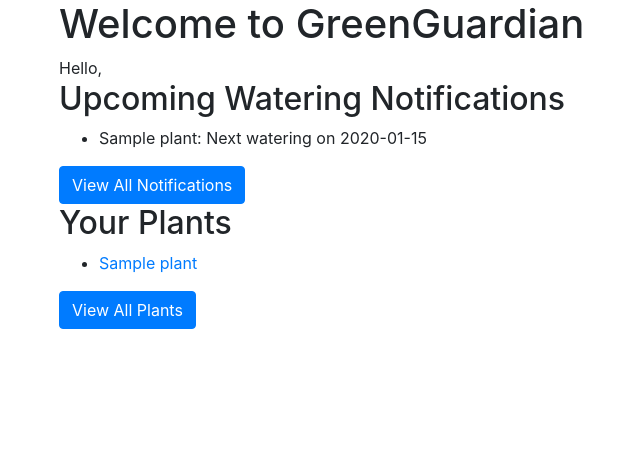
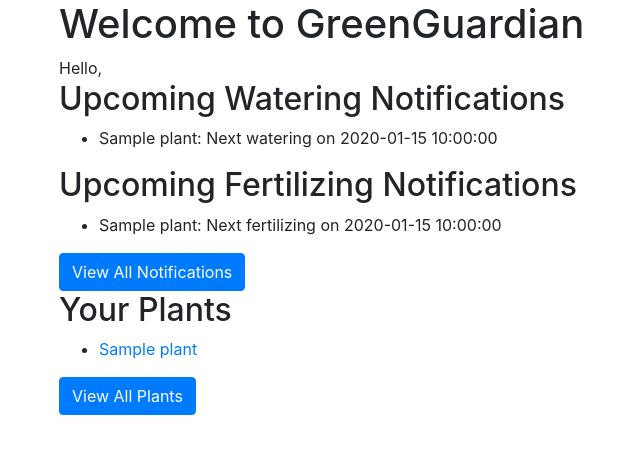
Before and after one commit to yshrkume/greenguardian, a Flask app: template app/templates/home.html in a window 1280 px wide. Shown: the part 56-510 px from the top of the page, without its empty margins (26-666 px from the left). Run offline with Flask 3, Linux system fonts and the light colour scheme; tables that the repository leaves empty hold one stand-in row (values such as "Sample post"); the template is opened without the code that fills it: values that come from a table or form of the project are taken from there, most other values are stand-ins (such as "Sample title", 1, 10 or a date in 2020); some libraries are stand-ins or nearby versions.

Commit message:
add notification

```diff
--- a/app/forms.py
+++ b/app/forms.py
@@ -49,6 +49,7 @@ class PlantForm(FlaskForm):
         "Fertilizing Frequency",
         choices=[
             ("never", "Never"),
+            ("weekly", "Weekly"),
             ("monthly", "Monthly"),
             ("bi-monthly", "Bi-monthly"),
             ("seasonally", "Seasonally"),
--- a/app/routes.py
+++ b/app/routes.py
@@ -20,6 +20,7 @@ from flask_jwt_extended import (
 
 AUTH_SERVICE_URL = "http://auth_service:5000"
 PLANT_SERVICE_URL = "http://plant_service:5000"
+NOTIFICATION_SERVICE_URL = "http://notification_service:5000"
 
 
 @app.route("/")
@@ -32,25 +33,38 @@ def home():
         )
         if response.status_code == 200:
             plants = response.json()
-
-            upcoming_watering_plants = [
-                plant
-                for plant in plants
-                if plant.get("next_watering_date")
-                and 0
-                <= (
-                    datetime.strptime(plant.get("next_watering_date"), "%Y-%m-%d")
-                    - datetime.utcnow().date()
-                ).days
-                <= 7
-            ]
         else:
             plants = []
+
+        # import remote_pdb; remote_pdb.set_trace(host="0.0.0.0", port=4444)
+
+        watering_response = requests.post(
+            f"{NOTIFICATION_SERVICE_URL}/watering_notifications",
+            json={"plants": plants},
+        )
+        if watering_response.status_code == 200:
+            upcoming_watering_plants = watering_response.json().get(
+                "upcoming_watering_plants", []
+            )
+        else:
             upcoming_watering_plants = []
+
+        fertilizing_response = requests.post(
+            f"{NOTIFICATION_SERVICE_URL}/fertilizing_notifications",
+            json={"plants": plants},
+        )
+        if fertilizing_response.status_code == 200:
+            upcoming_fertilizing_plants = fertilizing_response.json().get(
+                "upcoming_fertilizing_plants", []
+            )
+        else:
+            upcoming_fertilizing_plants = []
+
         return render_template(
             "home.html",
             plants=plants,
             upcoming_watering_plants=upcoming_watering_plants,
+            upcoming_fertilizing_plants=upcoming_fertilizing_plants,
             user=user,
         )
     else:
--- a/app/templates/home.html
+++ b/app/templates/home.html
@@ -5,11 +5,26 @@
     {% if user %}
         Hello, {{ user['username'] }}
         <h2>Upcoming Watering Notifications</h2>
+        {% if upcoming_watering_plants|length == 0 %}
+        <p>You have no watering notifications for the next week.</p>
+        {% else %}
         <ul>
             {% for plant in upcoming_watering_plants %}
-            <li>{{ plant.name }}: Next watering on {{ plant.next_watering_date().strftime('%Y-%m-%d') }}</li>
+            <li>{{ plant.name }}: Next watering on {{ plant.next_watering_date }}</li>
             {% endfor %}
         </ul>
+        {% endif %}
+
+        <h2>Upcoming Fertilizing Notifications</h2>
+        {% if upcoming_fertilizing_plants|length == 0 %}
+        <p>You have no fertilizing notifications for the next week.</p>
+        {% else %}
+        <ul>
+            {% for plant in upcoming_fertilizing_plants %}
+            <li>{{ plant.name }}: Next fertilizing on {{ plant.next_fertilizing_date }}</li>
+            {% endfor %}
+        </ul>
+        {% endif %}
         <a href="{{ url_for('notifications') }}" class="btn btn-primary">View All Notifications</a>
 
         <h2>Your Plants</h2>
```
Also changed, not shown: docker-compose.yml (+12 -0 lines), 1 other file.
